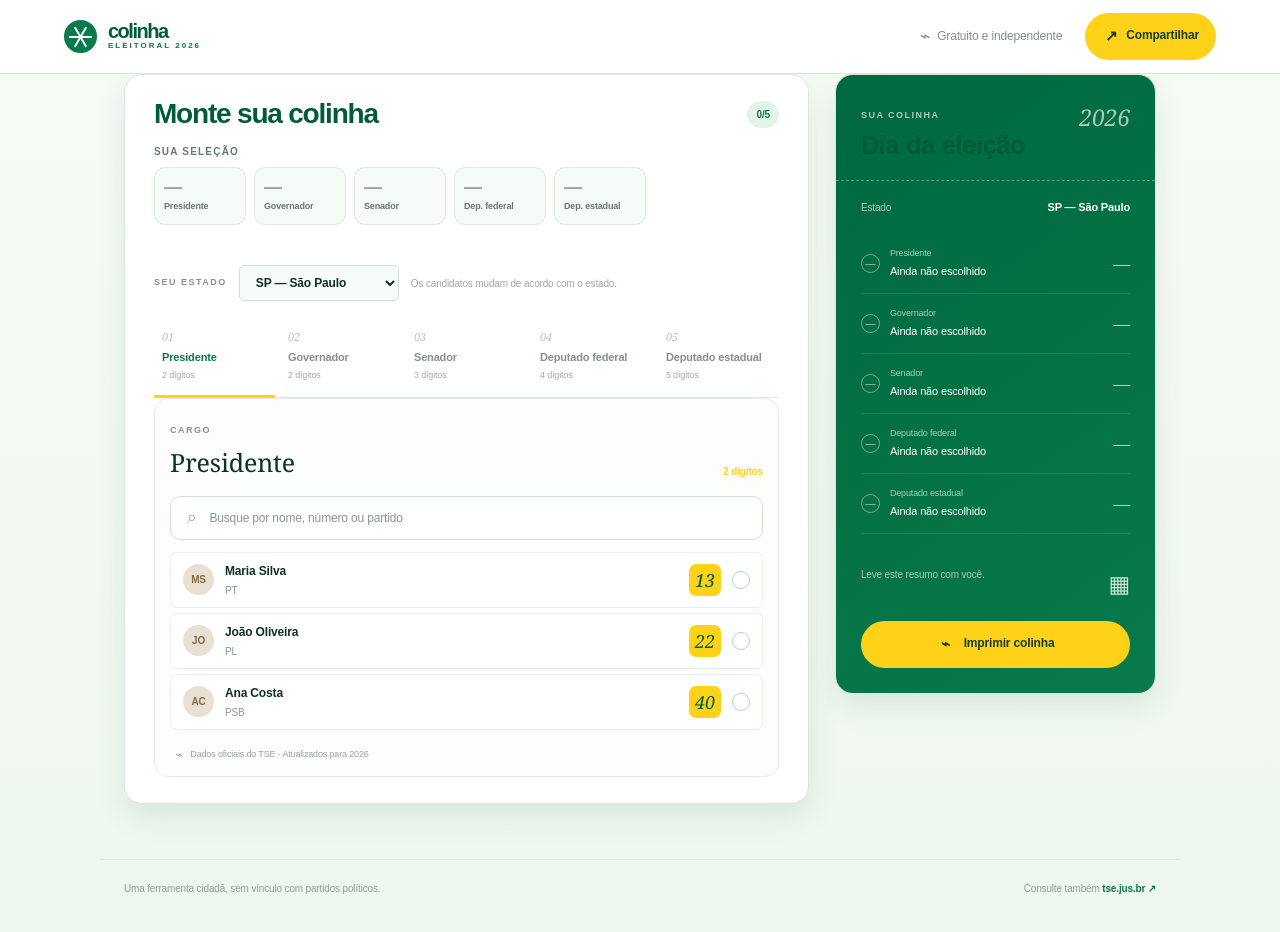
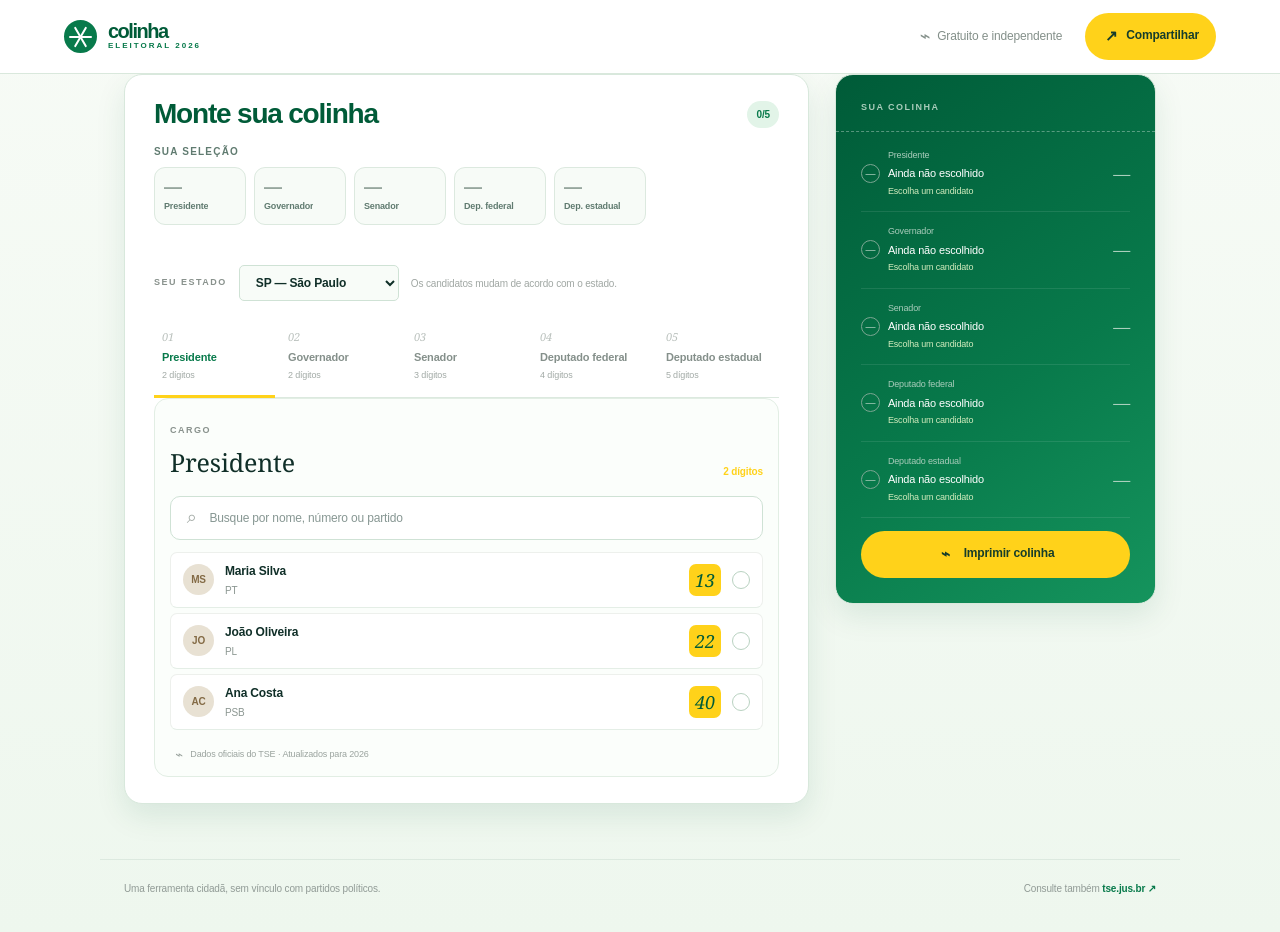
Before and after one commit to ailtonandrade/app-de-colinha-eleitoral, a Next.js app: page / in a window 1280 px wide. Built offline with nearby package versions, Linux system fonts and the light colour scheme.

Commit message:
feat: enhance slip-card styles and add dynamic avatar display

```diff
--- a/app/globals.css
+++ b/app/globals.css
@@ -126,7 +126,12 @@ button { cursor: pointer; }
 .candidate-number { color: var(--green-dark); background: var(--orange); border-radius: 7px; padding: 4px 6px; }
 .radio { border-color: #b9d2c1; }
 .candidate.selected .radio { background: var(--green); border-color: var(--green); color: #fff; }
-.slip-card { background: linear-gradient(145deg, #00683f, #087a4b); }
+.slip-card { background: linear-gradient(145deg, #005b38 0%, #087a4b 58%, #15945d 100%); }
+.slip-top { padding-bottom: 16px; }
+.slip-list { padding-top: 4px; }
+.slip-item { gap: 8px; }
+.slip-avatar { width: 30px; height: 30px; flex: 0 0 30px; display: grid; place-items: center; border-radius: 50%; background: #c9ef73; color: #075c3a; font-size: 9px; font-weight: 900; letter-spacing: -.3px; }
+.slip-item em { display: block; margin-top: 3px; color: #d2ebbd; font-size: 9px; font-style: normal; }
 .print-button { background: var(--orange); color: #163d2a; }
 .footer a { color: var(--green); }
 
--- a/app/page.tsx
+++ b/app/page.tsx
@@ -150,10 +150,8 @@ export default function Page() {
         </section>
 
         <aside className="slip-card">
-          <div className="slip-top"><div><span className="mini-label">SUA COLINHA</span><h2>Dia da eleição</h2></div><span className="slip-year">2026</span></div>
-          <div className="slip-state"><span>Estado</span><strong>{state} — São Paulo</strong></div>
-          <div className="slip-list">{offices.map((office) => { const candidate = selected[office.name]; return <div className={candidate ? 'slip-item done' : 'slip-item'} key={office.name}><span className="slip-dot">{candidate ? '✓' : '—'}</span><span><small>{office.name}</small><strong>{candidate ? candidate.name : 'Ainda não escolhido'}</strong></span><b>{candidate?.number || '—'}</b></div> })}</div>
-          <div className="slip-footer"><span>Leve este resumo com você.</span><span className="qr-pattern" aria-hidden="true">▦</span></div>
+          <div className="slip-top"><span className="mini-label">SUA COLINHA</span></div>
+          <div className="slip-list">{offices.map((office) => { const candidate = selected[office.name]; return <div className={candidate ? 'slip-item done' : 'slip-item'} key={office.name}><span className="slip-dot">{candidate ? '✓' : '—'}</span>{candidate ? <span className="slip-avatar" aria-hidden="true">{candidate.name.split(' ').map((word) => word[0]).slice(0, 2).join('')}</span> : null}<span><small>{office.name}</small><strong>{candidate ? candidate.name : 'Ainda não escolhido'}</strong><em>{candidate?.party || 'Escolha um candidato'}</em></span><b>{candidate?.number || '—'}</b></div> })}</div>
           <button className="print-button" onClick={() => window.print()}><Icon>⌁</Icon> Imprimir colinha</button>
         </aside>
       </div>
```
